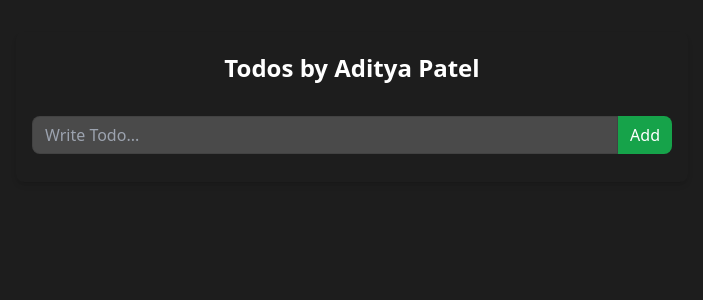
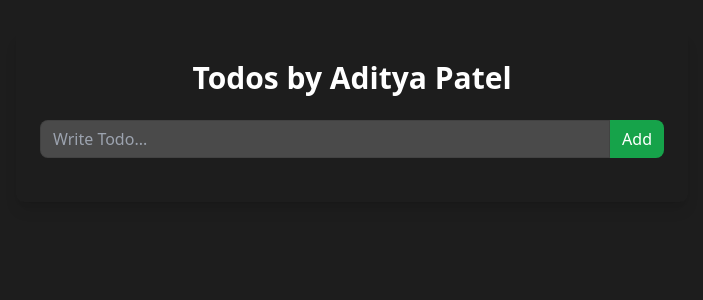
Before and after one commit to Aditya-Patel24/Todo, a React (Vite) app: page / in a window 1280 px wide. Shown: the top 300 px of the page, without its empty margins (288-991 px from the left). Built offline with nearby package versions, Linux system fonts and the light colour scheme.

Commit message:
Refactor todo management functions in App.jsx

```diff
--- a/src/App.jsx
+++ b/src/App.jsx
@@ -1,49 +1,53 @@
-import { useEffect, useState } from 'react'
-import { TodoProvider } from './context/TodoContext'
-import './App.css'
+import { useEffect, useState } from 'react';
+import { TodoProvider } from './context/TodoContext';
+import './App.css';
 import { TodoForm, TodoItem } from './components';
 
 function App() {
     const [todos, setTodos] = useState([]);
+
     const addTodo = (todo) => {
-    setTodos((prev) => [{id: Date.now(), ...todo}, ...prev] )
-  }
+        setTodos((prev) => [{ id: Date.now(), ...todo }, ...prev]);
+    };
 
     const updateTodo = (id, todo) => {
-    setTodos((prev) => prev.map((prevTodo) => (prevTodo.id === id ? { ...prevTodo, ...todo } : prevTodo )))
-}
+        setTodos((prev) =>
+            prev.map((prevTodo) => (prevTodo.id === id ? { ...prevTodo, ...todo } : prevTodo))
+        );
+    };
 
     const deleteTodo = (id) => {
-    setTodos((prev) => prev.filter((todo) => todo.id !== id))
-  }
+        setTodos((prev) => prev.filter((todo) => todo.id !== id));
+    };
 
     const toggleComplete = (id) => {
-    //console.log(id);
         setTodos((prev) =>
             prev.map((prevTodo) =>
-      prevTodo.id === id ? { ...prevTodo,
-        completed: !prevTodo.completed } : prevTodo))
+                prevTodo.id === id ? { ...prevTodo, completed: !prevTodo.completed } : prevTodo
+            )
+        );
+    };
+
+    useEffect(() => {
+        const storedTodos = JSON.parse(localStorage.getItem("todos"));
+        if (storedTodos && storedTodos.length > 0) {
+            setTodos(storedTodos);
         }
+    }, []);
+
     useEffect(() => {
-    const todos = JSON.parse(localStorage.getItem("todos"))
-    if (todos && todos.length > 0) {
-      setTodos(todos)
-    }
-  }, [])
+        localStorage.setItem('todos', JSON.stringify(todos));
+    }, [todos]);
 
-useEffect(()=>{
-    localStorage.setItem('todos', JSON.stringify(todos));
-},[todos]);
     return (
-    <>
         <TodoProvider value={{ todos, addTodo, deleteTodo, updateTodo, toggleComplete }}>
             <div className="bg-[#1d1d1d] min-h-screen py-8">
-                <div className="w-full max-w-2xl mx-auto shadow-md rounded-lg px-4 py-3 text-white">
-                    <h1 className="text-2xl font-bold text-center mb-8 mt-2">Todos by Aditya Patel</h1>
-                    <div className="mb-4">
-                        <TodoForm/>
+                <div className="w-full max-w-2xl mx-auto shadow-lg rounded-lg px-6 py-5 text-white">
+                    <h1 className="text-3xl font-bold text-center mb-6 mt-2">Todos by Aditya Patel</h1>
+                    <div className="mb-6">
+                        <TodoForm />
                     </div>
-                    <div className="flex flex-wrap gap-y-3">
+                    <div className="flex flex-col gap-y-4">
                         {todos.map(todo => (
                             <TodoItem key={todo.id} todo={todo} />
                         ))}
@@ -51,8 +55,7 @@ useEffect(()=>{
                 </div>
             </div>
         </TodoProvider>
-    </>
-  )
+    );
 }
 
-export default App
+export default App;
```
Lines whose indentation alone changed are shown as unchanged.
